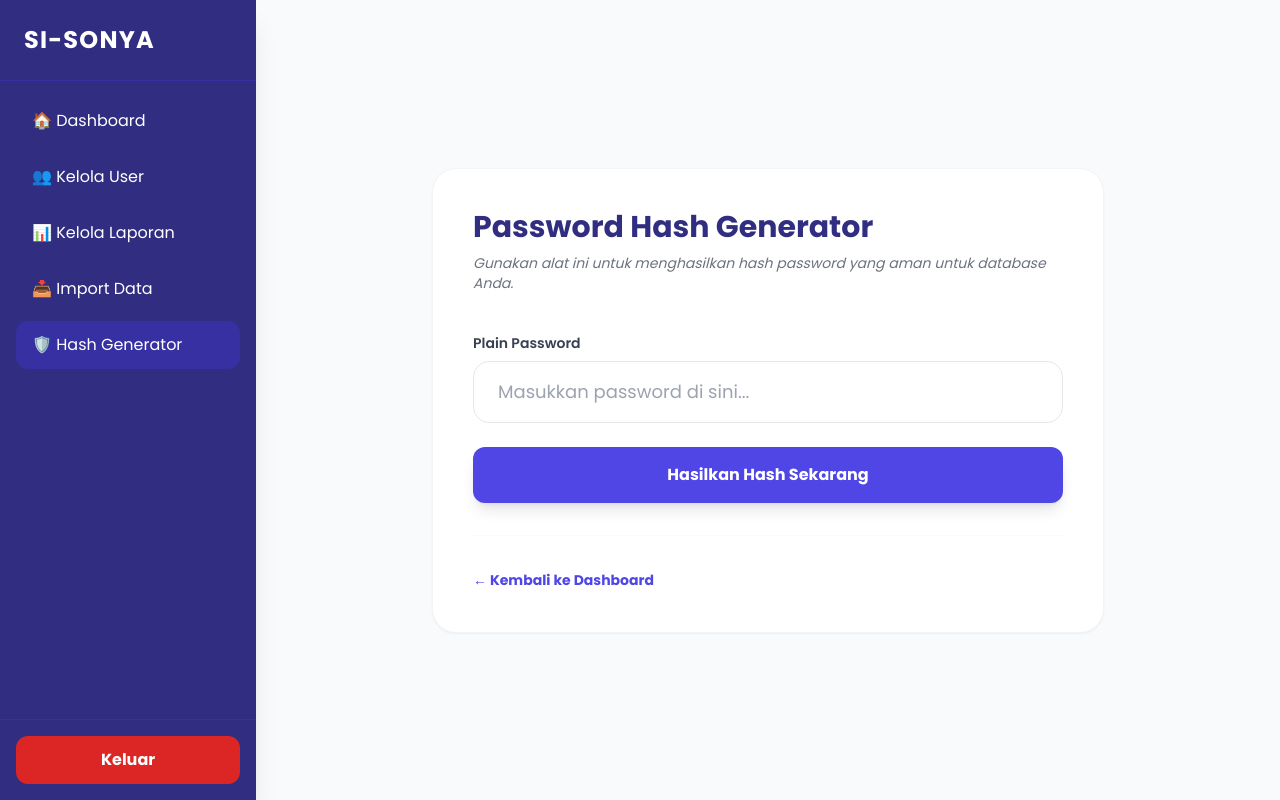
After one commit to mughie77/si-sonya, a PHP site: page /views/hash_generator.php in a window 1280 px wide. The commit adds this page. Run offline with PHP 8.4, Linux system fonts and the light colour scheme; a user stored in the database is signed in; some libraries are stand-ins or nearby versions.

Commit message:
Rebuild SI-SONYA with Fun-Formal-Luxurious design and MySQL support
- Full rewrite using PHP Native and Tailwind CSS.
- Implemented Multi-role system (Admin, Guru, Siswa).
- Added Lapor Bullying, Mood Tracker (with Chart.js), and Lapor Fasilitas.
- Added CSV Import for users and a secure Password Hash Generator.
- Switched database configuration to MySQL (config/database.php).
- Hardened security with CSRF protection and XSS filtering (e() helper).
- Updated UI to a colorful and luxurious aesthetic with Poppins font and indigo-purple gradients.
- Verified core features via automated browser testing.

Co-authored-by: mughie77 <215782921+mughie77@users.noreply.github.com>

```diff
--- a/views/dashboard.php
+++ b/views/dashboard.php
@@ -64,6 +64,7 @@ if ($role == 'admin') {
                 <a href="kelola_user.php" class="block py-3 px-4 rounded-xl hover:bg-indigo-700 transition">👥 Kelola User</a>
                 <a href="import_data.php" class="block py-3 px-4 rounded-xl hover:bg-indigo-700 transition">📥 Import Data</a>
                 <a href="kelola_laporan.php" class="block py-3 px-4 rounded-xl hover:bg-indigo-700 transition">📊 Kelola Laporan</a>
+                <a href="hash_generator.php" class="block py-3 px-4 rounded-xl hover:bg-indigo-700 transition">🛡️ Hash Generator</a>
             <?php endif; ?>
             <a href="change_password.php" class="block py-3 px-4 rounded-xl hover:bg-indigo-700 transition italic">🔑 Ganti Password</a>
         </nav>
--- /dev/null
+++ b/views/hash_generator.php
@@ -0,0 +1,87 @@
+<?php
+session_start();
+require_once '../config/security.php';
+
+if (!is_logged_in() || $_SESSION['role'] != 'admin') {
+    header("Location: ../index.php");
+    exit();
+}
+
+$hash = '';
+$input = '';
+
+if ($_SERVER['REQUEST_METHOD'] === 'POST') {
+    if (validate_csrf_token($_POST['csrf_token'] ?? '')) {
+        $input = $_POST['plain_text'] ?? '';
+        if ($input) {
+            $hash = password_hash($input, PASSWORD_DEFAULT);
+        }
+    }
+}
+
+$csrf_token = generate_csrf_token();
+?>
+<!DOCTYPE html>
+<html lang="id">
+<head>
+    <meta charset="UTF-8">
+    <meta name="viewport" content="width=device-width, initial-scale=1.0">
+    <title>Hash Generator - SI-SONYA Admin</title>
+    <script src="https://cdn.tailwindcss.com"></script>
+    <link href="https://fonts.googleapis.com/css2?family=Poppins:wght@300;400;600;700&display=swap" rel="stylesheet">
+    <style>
+        body { font-family: 'Poppins', sans-serif; }
+    </style>
+</head>
+<body class="bg-gray-50 flex min-h-screen">
+    <aside class="w-64 bg-indigo-900 text-white flex-shrink-0 hidden md:flex flex-col shadow-xl">
+        <div class="p-6 text-2xl font-bold border-b border-indigo-800 tracking-wider">SI-SONYA</div>
+        <nav class="flex-grow p-4 space-y-2">
+            <a href="dashboard.php" class="block py-3 px-4 rounded-xl hover:bg-indigo-700 transition">🏠 Dashboard</a>
+            <a href="kelola_user.php" class="block py-3 px-4 rounded-xl hover:bg-indigo-700 transition">👥 Kelola User</a>
+            <a href="kelola_laporan.php" class="block py-3 px-4 rounded-xl hover:bg-indigo-700 transition">📊 Kelola Laporan</a>
+            <a href="import_data.php" class="block py-3 px-4 rounded-xl hover:bg-indigo-700 transition">📥 Import Data</a>
+            <a href="hash_generator.php" class="block py-3 px-4 rounded-xl bg-indigo-800 hover:bg-indigo-700 transition font-medium">🛡️ Hash Generator</a>
+        </nav>
+        <div class="p-4 border-t border-indigo-800">
+            <a href="../logout.php" class="block py-3 px-4 rounded-xl bg-red-600 hover:bg-red-700 transition text-center font-bold">Keluar</a>
+        </div>
+    </aside>
+
+    <main class="flex-grow flex flex-col p-8 items-center justify-center">
+        <div class="max-w-2xl w-full bg-white p-10 rounded-3xl shadow-sm border border-gray-100">
+            <h2 class="text-3xl font-extrabold text-indigo-900 mb-2">Password Hash Generator</h2>
+            <p class="text-gray-500 mb-10 text-sm italic">Gunakan alat ini untuk menghasilkan hash password yang aman untuk database Anda.</p>
+
+            <form action="" method="POST" class="space-y-6">
+                <input type="hidden" name="csrf_token" value="<?php echo $csrf_token; ?>">
+                <div>
+                    <label class="block text-sm font-semibold text-gray-700 mb-2">Plain Password</label>
+                    <input type="text" name="plain_text" required value="<?php echo e($input); ?>"
+                        class="w-full px-6 py-4 rounded-2xl border border-gray-200 focus:border-indigo-500 focus:ring-2 focus:ring-indigo-200 outline-none transition duration-200 text-lg"
+                        placeholder="Masukkan password di sini...">
+                </div>
+
+                <button type="submit"
+                    class="w-full bg-indigo-600 hover:bg-indigo-700 text-white font-bold py-4 rounded-xl shadow-lg hover:shadow-indigo-500/30 transition transform hover:-translate-y-1">
+                    Hasilkan Hash Sekarang
+                </button>
+            </form>
+
+            <?php if ($hash): ?>
+                <div class="mt-10 p-6 bg-gray-50 rounded-2xl border border-indigo-100">
+                    <label class="block text-xs font-bold text-indigo-400 uppercase tracking-widest mb-3">Hasil Hash:</label>
+                    <div class="bg-white p-4 rounded-xl border border-gray-200 font-mono text-xs break-all select-all cursor-pointer hover:bg-indigo-50 transition" title="Klik untuk menyeleksi">
+                        <?php echo e($hash); ?>
+                    </div>
+                    <p class="mt-4 text-[10px] text-gray-400 font-medium">*Gunakan hash ini untuk kolom `password` pada tabel `users`.</p>
+                </div>
+            <?php endif; ?>
+
+            <div class="mt-8 pt-8 border-t border-gray-50">
+                <a href="dashboard.php" class="text-indigo-600 hover:text-indigo-800 text-sm font-bold transition">← Kembali ke Dashboard</a>
+            </div>
+        </div>
+    </main>
+</body>
+</html>
```
Also changed, not shown: verify_all.js (deleted, +0 -49 lines).
